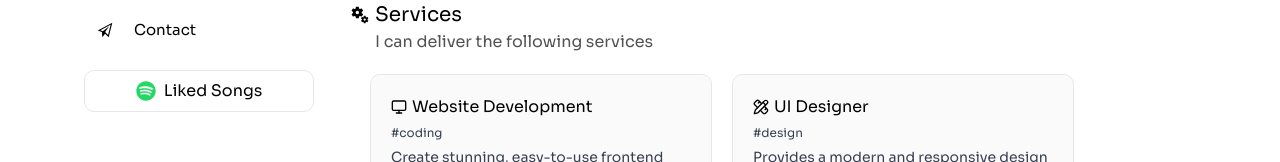
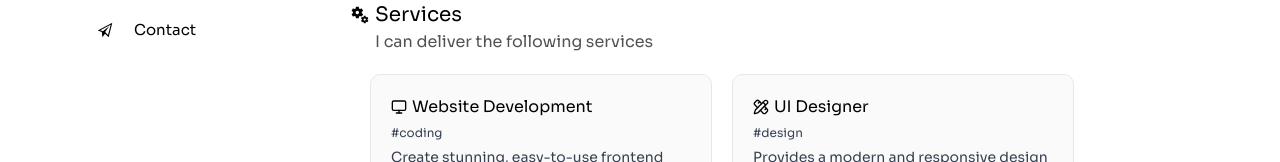
Before and after one commit to Muhammad-Khairul-Kholqi/MyPortfolio, a React (Vite) app: page / in a window 1280 px wide. Shown: the part 538-700 px from the top of the page. Built offline with nearby package versions, Linux system fonts and the light colour scheme.

Commit message:
remove spotify

```diff
--- a/src/Template/sidebar.jsx
+++ b/src/Template/sidebar.jsx
@@ -16,6 +16,7 @@ import { TbLayoutDashboard } from "react-icons/tb";
 
 const Sidebar = () => {
     const location = useLocation();
+    const currentYear = new Date().getFullYear();
 
     const LinkSosmed = [
         {
@@ -129,14 +130,14 @@ const Sidebar = () => {
                 ))}
             </div>
 
-            <Link to="/liked-songs">
+            {/* <Link to="/liked-songs">
                 <div className="button-unduh flex justify-center mt-[20px] border py-[8px] rounded-[10px] hover:scale-105 duration-500">
                     <button className="flex items-center gap-[8px] bg-white">
                         <FaSpotify className="text-[#25D865] text-[20px]" />
                         <p className="text-unduh">Liked Songs</p>
                     </button>
                 </div>
-            </Link>
+            </Link> */}
         </div>
     );
 }
--- a/src/main.jsx
+++ b/src/main.jsx
@@ -15,7 +15,7 @@ import ProjectDetail from './Page/Project/projectDetail';
 import Contact from './Page/Contact/contact';
 import Blog from './Page/Blog/blog';
 import BlogDetail from './Page/Blog/blogDetail';
-import Music from './Page/Music/music';
+// import Music from './Page/Music/music';
 import NotFound from './Template/notFound';
 // import PageTransition from './Utils/pageVariants';
 
@@ -108,14 +108,14 @@ const AnimatedRoutes = () => {
             <BlogDetail />
           }
         />
-        <Route
+        {/* <Route
           path="/liked-songs"
           element={
             <DefaultLayout>
               <Music />
             </DefaultLayout>
           }
-        />
+        /> */}
 
         <Route
           path="*"
```
